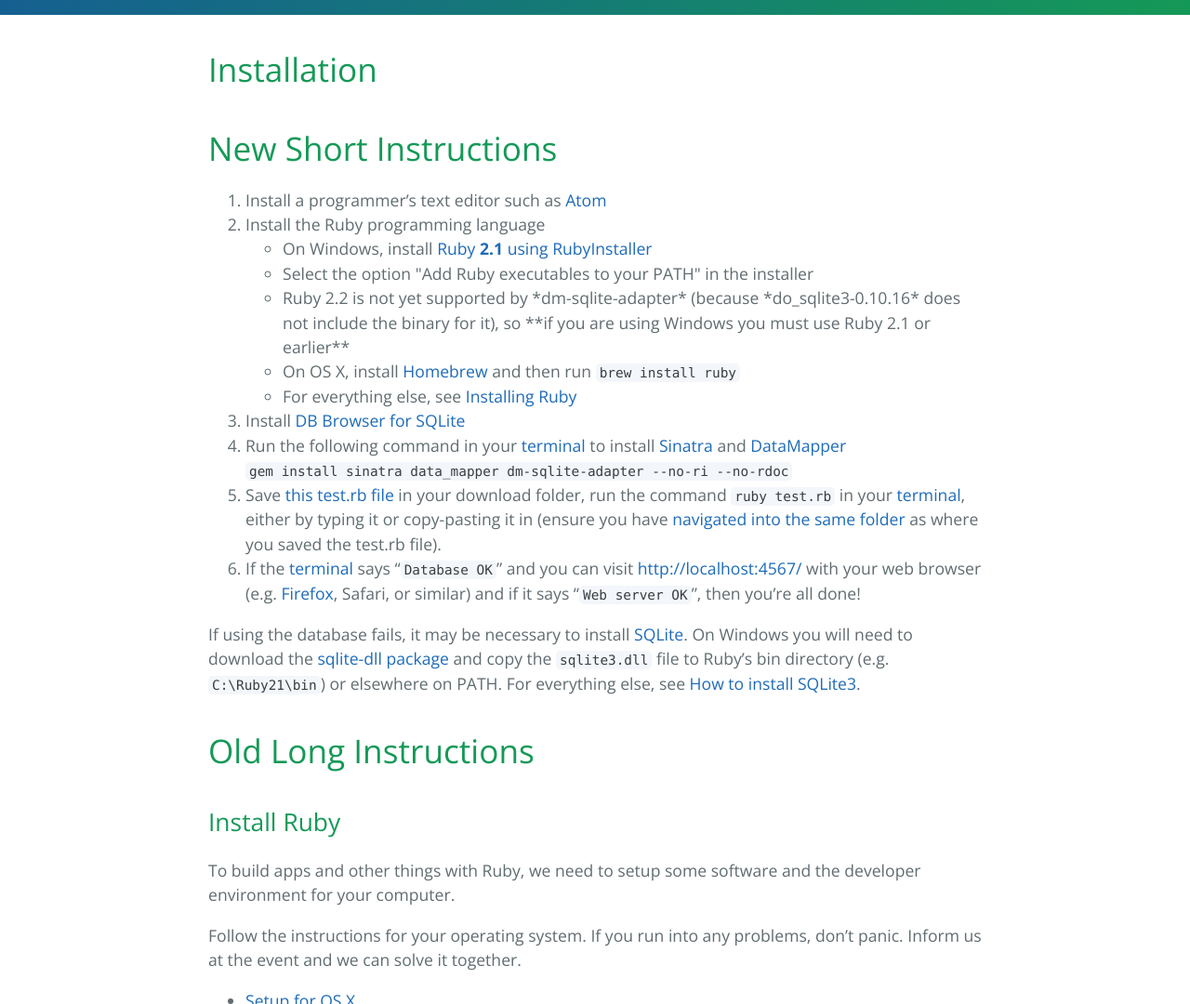
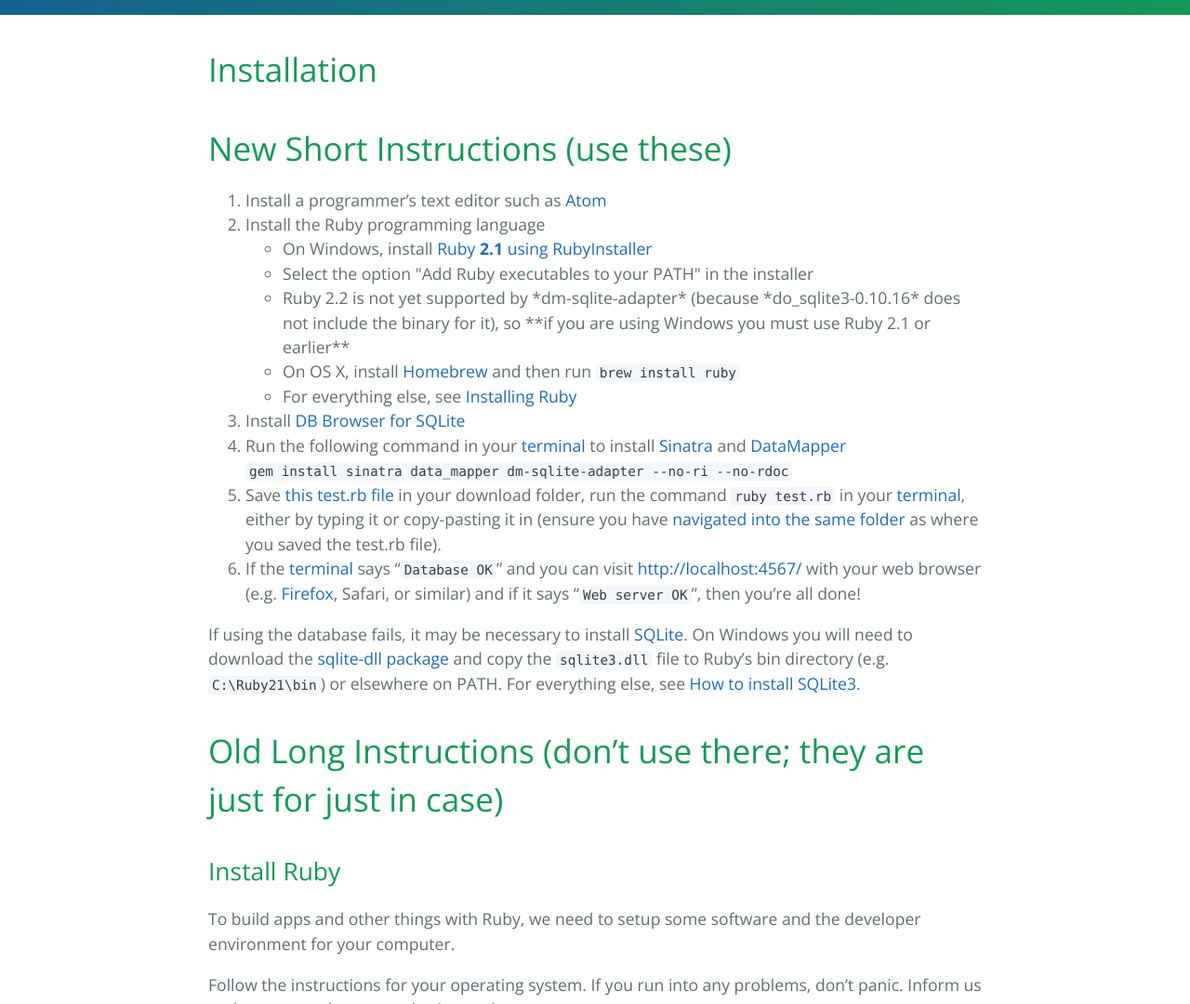
Before and after one commit to luontola/web-intro, a Jekyll site: the page built from installation.md, in a window 1280 px wide and 1400 px high. Shown: the part 320-1400 px from the top of the window at 93% size. Built offline with Jekyll 4.4.1, drawn with Linux system fonts in a browser that asks for light colours; Markdown is read by kramdown in place of the engine named in the settings.

Commit message:
Disclaimers for instructions

```diff
--- a/installation.md
+++ b/installation.md
@@ -4,7 +4,7 @@
 permalink: /installation/
 ---
 
-# New Short Instructions
+# New Short Instructions (use these)
 
 1. Install a programmer's text editor such as [Atom](https://atom.io/)
 2. Install the Ruby programming language
@@ -27,7 +27,8 @@
 [terminal]: http://askubuntu.com/questions/38162/what-is-a-terminal-and-how-do-i-open-and-use-it
 [folder-navigation]: http://askubuntu.com/questions/232442/how-do-i-navigate-between-directories-in-terminal
 
-# Old Long Instructions
+
+# Old Long Instructions (don't use there; they are just for just in case)
 
 ## Install Ruby
 
```
